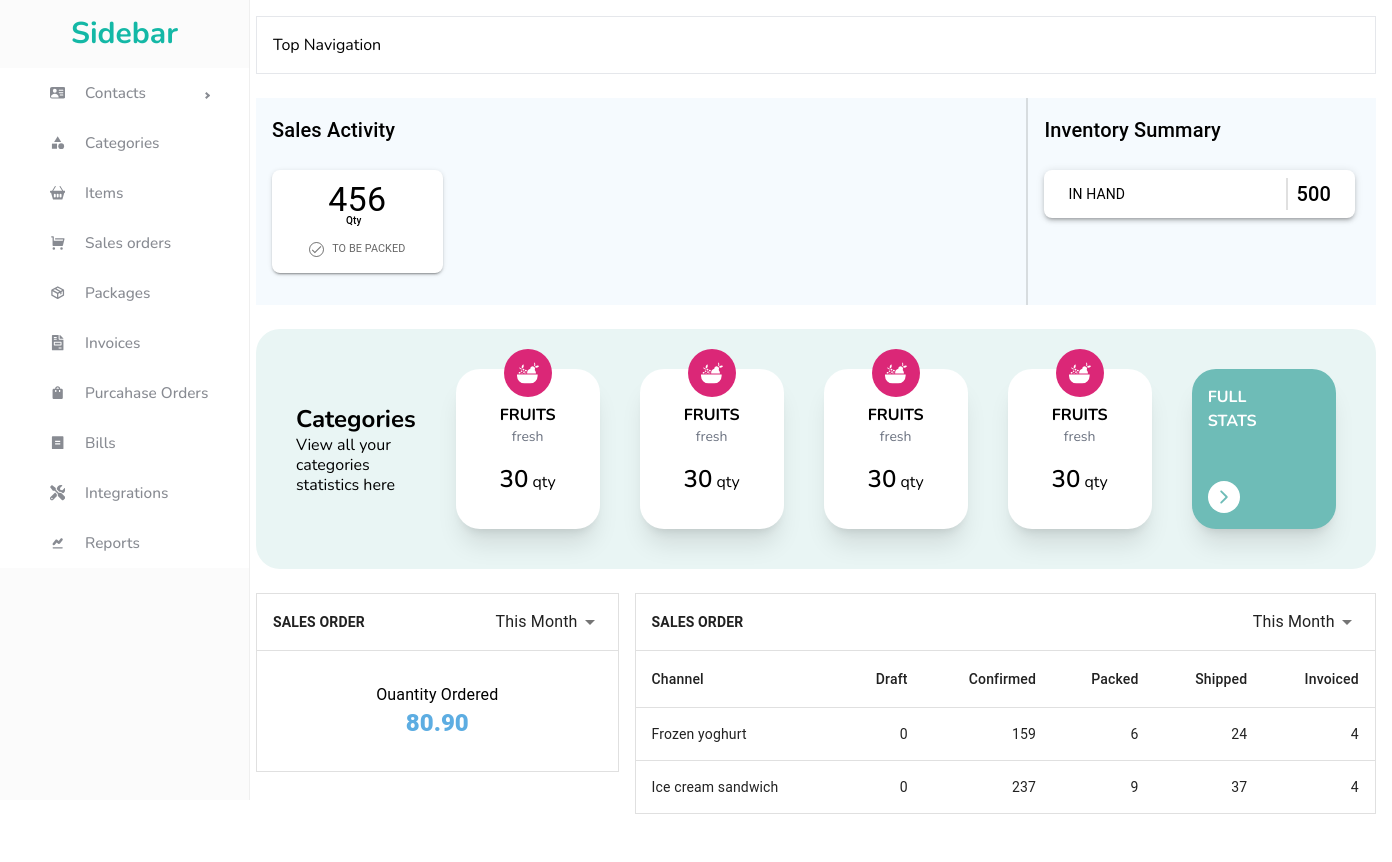
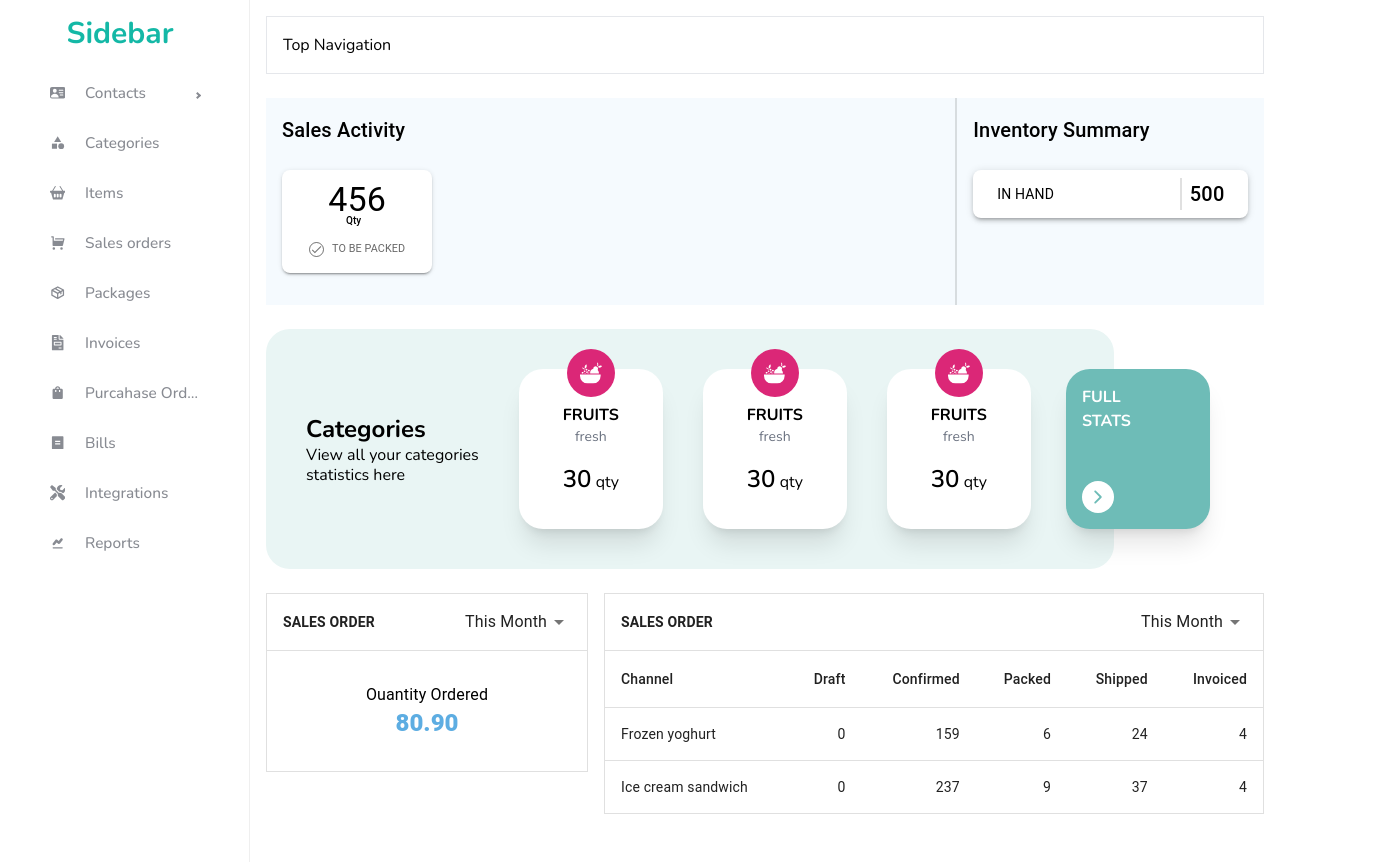
Before and after one commit to Strangeal/front-trakade, a React (Vite) app: page /dashboard in a window 1280 px wide. Shown: the whole page, 1392 px wide, since content can reach past the window. Built offline with nearby package versions, Linux system fonts and the light colour scheme.

Commit message:
Update Category summary styling

```diff
--- a/src/components/categories/CategorySummary.tsx
+++ b/src/components/categories/CategorySummary.tsx
@@ -17,8 +17,8 @@ const CategorySummary = () => {
         <CategoryCard />
         <CategoryCard />
         <CategoryCard />
-        <CategoryCard />
-        <div className="bg-[#6ebcb7] text-white flex flex-col justify-between gap-y-4 p-4 w-[9rem] h-[10rem] rounded-3xl shadow-xl">
+        {/* <CategoryCard /> */}
+        <div className="absolute -right-[6rem] bg-[#6ebcb7] text-white flex flex-col justify-between gap-y-4 p-4 w-[9rem] h-[10rem] rounded-3xl shadow-xl">
           <h1 className="font-bold uppercase">
             Full <br /> Stats
           </h1>
--- a/src/components/dashboard/SideBar.tsx
+++ b/src/components/dashboard/SideBar.tsx
@@ -1,32 +1,46 @@
-import { Link } from "react-router-dom";
-import styles from "../../styles/Home.module.css";
-import { Sidebar, Menu, MenuItem, SubMenu } from "react-pro-sidebar";
-import Icon from "@mui/material/Icon";
+import Icon from '@mui/material/Icon';
+import { BiPackage } from 'react-icons/bi';
 import {
+  BsCheck2All,
+  BsFillBasket2Fill,
   BsFillPersonVcardFill,
-  BsFillBasket2Fill,
-  BsCheck2All,
-} from "react-icons/bs";
-import { MdCategory, MdShoppingBag, MdFavorite } from "react-icons/md";
-import { RiShoppingCartFill } from "react-icons/ri";
-import { BiPackage } from "react-icons/bi";
-import { FaFileInvoice, FaTools } from "react-icons/fa";
-import { RiBillFill } from "react-icons/ri";
-import { TiChartLine } from "react-icons/ti";
+} from 'react-icons/bs';
+import { FaFileInvoice, FaTools } from 'react-icons/fa';
+import { MdCategory, MdFavorite, MdShoppingBag } from 'react-icons/md';
+import { RiBillFill, RiShoppingCartFill } from 'react-icons/ri';
+import { TiChartLine } from 'react-icons/ti';
+import {
+  Menu,
+  MenuItem,
+  Sidebar,
+  SubMenu,
+  sidebarClasses,
+} from 'react-pro-sidebar';
+import { Link } from 'react-router-dom';
+import styles from '../../styles/Home.module.css';
 
-import React from "react";
+import React from 'react';
 
 // #14C8AB
 // #8888B92
 const SideBar = () => {
   return (
-    <div style={{ display: "flex", height: "100vh", position: "fixed" }}>
-      <Sidebar style={{ backgroundColor: "#FFF", position: "relative" }}>
+    <Sidebar
+      rootStyles={{
+        [`.${sidebarClasses.container}`]: {
+          backgroundColor: 'white',
+          height: '100vh',
+          width: '15rem',
+          position: 'fixed',
+          zIndex: 100,
+        },
+      }}
+    >
       {/* Showing my tailwind skills 🤣🤣 */}
       <h2 className="p-4 text-center font-bold text-3xl text-teal-500">
         Sidebar
       </h2>
-        <Menu style={{ backgroundColor: "#FFF" }}>
+      <Menu>
         <SubMenu
           label="Contacts"
           icon={React.createElement(BsFillPersonVcardFill)}
@@ -40,16 +54,12 @@ const SideBar = () => {
           <MenuItem icon={React.createElement(BsCheck2All)}>All</MenuItem>
         </SubMenu>
         <MenuItem icon={React.createElement(MdCategory)}>Categories</MenuItem>
-          <MenuItem icon={React.createElement(BsFillBasket2Fill)}>
-            Items
-          </MenuItem>
+        <MenuItem icon={React.createElement(BsFillBasket2Fill)}>Items</MenuItem>
         <MenuItem icon={React.createElement(RiShoppingCartFill)}>
           Sales orders
         </MenuItem>
         <MenuItem icon={React.createElement(BiPackage)}>Packages</MenuItem>
-          <MenuItem icon={React.createElement(FaFileInvoice)}>
-            Invoices
-          </MenuItem>
+        <MenuItem icon={React.createElement(FaFileInvoice)}>Invoices</MenuItem>
         <MenuItem icon={React.createElement(MdShoppingBag)}>
           Purcahase Orders
         </MenuItem>
@@ -58,7 +68,6 @@ const SideBar = () => {
         <MenuItem icon={React.createElement(TiChartLine)}>Reports</MenuItem>
       </Menu>
     </Sidebar>
-    </div>
   );
 };
 export default SideBar;
--- a/src/index.css
+++ b/src/index.css
@@ -8,18 +8,25 @@ html,
 body {
   font-family: 'Nunito', sans-serif;
 }
+
+.css-1wvake5 {
+  width: initial;
+  min-width: none;
+}
+
 .ps-menuitem-root {
   padding: 0 20px !important;
 }
+
 .ps-menu-button {
   padding: 0 20px !important;
-  color: #888B92 !important;
+  color: #888b92 !important;
   font-size: 0.96rem;
   font-weight: 500;
 }
 
 .ps-menu-button:hover {
-  background-color: #E8F5F4 !important;
+  background-color: #e8f5f4 !important;
   border-radius: 8px;
-  color: #14C8AB !important;
+  color: #14c8ab !important;
 }
--- a/src/pages/dashboard/Dashboard.tsx
+++ b/src/pages/dashboard/Dashboard.tsx
@@ -1,6 +1,6 @@
-import { CategorySummary } from "../../components/categories";
-import SaleAct from "../../components/dashboard/SaleAct";
-import SalesOrder from "../../components/dashboard/SalesOrder";
+import { CategorySummary } from '../../components/categories';
+import SaleAct from '../../components/dashboard/SaleAct';
+import SalesOrder from '../../components/dashboard/SalesOrder';
 
 const Dashboard = () => {
   return (
--- a/src/styles/Categories.module.css
+++ b/src/styles/Categories.module.css
@@ -1,5 +1,5 @@
 section.cat_container {
-  @apply flex items-center gap-x-10 bg-[#e9f5f4] p-10 rounded-3xl my-6;
+  @apply relative w-[53rem] flex items-center gap-x-10 bg-[#e9f5f4] p-10 rounded-3xl my-6;
 }
 
 div.cat_card {
--- a/src/styles/Home.module.css
+++ b/src/styles/Home.module.css
@@ -2,14 +2,14 @@ section.home {
   @apply w-full relative flex;
 }
 
-section.sidebar {
-  @apply fixed w-[15rem] h-screen border bg-[#f2eae0];
-}
+/* section.sidebar {
+  @apply fixed z-[999] w-[15rem] h-screen border bg-[#f2eae0];
+} */
 
 div.top-nav {
-  @apply border p-4 mb-10;
+  @apply border w-full p-4 mb-10;
 }
 
 div.main-content {
-  @apply ml-[15rem] p-4 relative;
+  @apply w-full  p-4 relative;
 }
```
Lines whose indentation alone changed are shown as unchanged.
